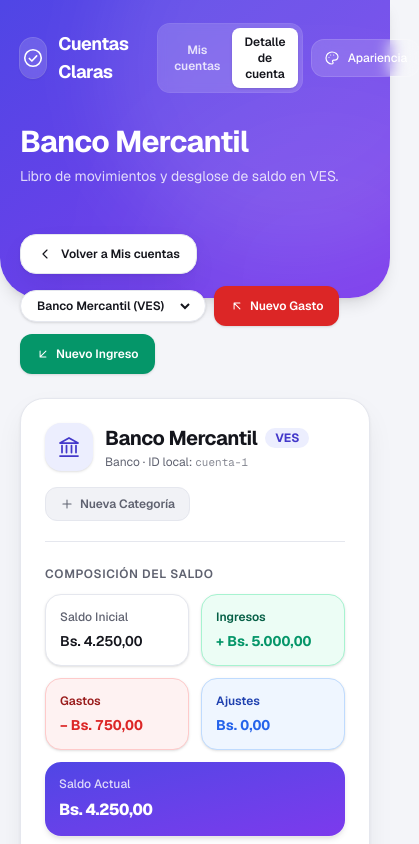
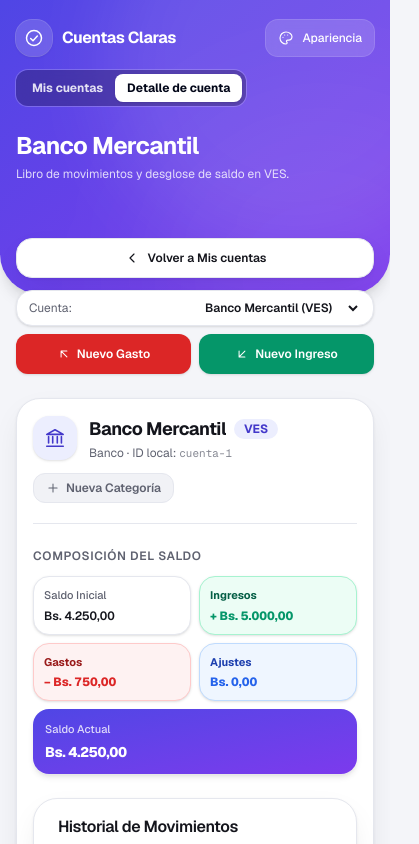
Before and after one commit to CI3715/Grupo1_MakeNoMistake, a Next.js app in the folder app/: page / in a window 390 px wide. Both pictures are taken after a click on the button "Detalle de cuenta". Shown: the top 844 px of the page, 419 px wide, since content can reach past the window. Built offline with nearby package versions, Linux system fonts and the light colour scheme.

Commit message:
fix(ui): corregir contraste en modo oscuro, legibilidad de switch y responsividad movil

```diff
--- a/app/app/components/ComposicionSaldo.tsx
+++ b/app/app/components/ComposicionSaldo.tsx
@@ -14,43 +14,58 @@
       <h3 id="titulo-composicion" className="mb-3 text-xs font-semibold uppercase tracking-wider text-suave">
         Composición del Saldo
       </h3>
-      <div className="grid grid-cols-2 gap-3 sm:grid-cols-5">
+      <div className="grid grid-cols-2 gap-2 sm:gap-3 sm:grid-cols-5">
         {/* Saldo Inicial */}
-        <div className="rounded-2xl border border-borde bg-superficie p-3.5 shadow-sm">
-          <span className="block text-xs font-medium text-suave">Saldo Inicial</span>
-          <span className="mt-1.5 block text-sm font-semibold tabular-nums text-texto sm:text-base">
+        <div className="rounded-2xl border border-borde bg-superficie p-2.5 shadow-sm sm:p-3.5">
+          <span className="block text-[11px] font-medium text-suave sm:text-xs">Saldo Inicial</span>
+          <span
+            title={formatearMontoLocal(composicion.saldo_inicial, simbolo)}
+            className="mt-1 block truncate text-xs font-semibold tabular-nums text-texto sm:mt-1.5 sm:text-base"
+          >
             {formatearMontoLocal(composicion.saldo_inicial, simbolo)}
           </span>
         </div>
 
         {/* Ingresos */}
-        <div className="rounded-2xl border border-exito-borde bg-exito-suave p-3.5 shadow-sm">
-          <span className="block text-xs font-semibold text-exito-texto">Ingresos</span>
-          <span className="mt-1.5 block text-sm font-bold tabular-nums text-exito sm:text-base">
+        <div className="rounded-2xl border border-exito-borde bg-exito-suave p-2.5 shadow-sm sm:p-3.5">
+          <span className="block text-[11px] font-bold text-exito-texto sm:text-xs">Ingresos</span>
+          <span
+            title={`+ ${formatearMontoLocal(composicion.total_ingresos, simbolo)}`}
+            className="mt-1 block truncate text-xs font-extrabold tabular-nums text-exito sm:mt-1.5 sm:text-base"
+          >
             + {formatearMontoLocal(composicion.total_ingresos, simbolo)}
           </span>
         </div>
 
         {/* Gastos */}
-        <div className="rounded-2xl border border-peligro-borde bg-peligro-suave p-3.5 shadow-sm">
-          <span className="block text-xs font-semibold text-peligro-texto">Gastos</span>
-          <span className="mt-1.5 block text-sm font-bold tabular-nums text-peligro sm:text-base">
+        <div className="rounded-2xl border border-peligro-borde bg-peligro-suave p-2.5 shadow-sm sm:p-3.5">
+          <span className="block text-[11px] font-bold text-peligro-texto sm:text-xs">Gastos</span>
+          <span
+            title={`− ${formatearMontoLocal(composicion.total_gastos, simbolo)}`}
+            className="mt-1 block truncate text-xs font-extrabold tabular-nums text-peligro sm:mt-1.5 sm:text-base"
+          >
             − {formatearMontoLocal(composicion.total_gastos, simbolo)}
           </span>
         </div>
 
         {/* Ajustes */}
-        <div className="rounded-2xl border border-info-borde bg-info-suave p-3.5 shadow-sm">
-          <span className="block text-xs font-semibold text-info-texto">Ajustes</span>
-          <span className="mt-1.5 block text-sm font-bold tabular-nums text-info sm:text-base">
+        <div className="rounded-2xl border border-info-borde bg-info-suave p-2.5 shadow-sm sm:p-3.5">
+          <span className="block text-[11px] font-bold text-info-texto sm:text-xs">Ajustes</span>
+          <span
+            title={formatearMontoLocal(composicion.total_ajustes, simbolo)}
+            className="mt-1 block truncate text-xs font-extrabold tabular-nums text-info sm:mt-1.5 sm:text-base"
+          >
             {formatearMontoLocal(composicion.total_ajustes, simbolo)}
           </span>
         </div>
 
         {/* Saldo Actual */}
-        <div className="col-span-2 rounded-2xl bg-linear-to-br from-grad-a to-grad-b p-3.5 text-white shadow-md ring-1 ring-white/20 sm:col-span-1">
-          <span className="block text-xs font-medium text-white/80">Saldo Actual</span>
-          <span className="mt-1.5 block text-base font-extrabold tabular-nums tracking-tight sm:text-lg">
+        <div className="col-span-2 rounded-2xl bg-linear-to-br from-grad-a to-grad-b p-3 text-white shadow-md ring-1 ring-white/20 sm:col-span-1 sm:p-3.5">
+          <span className="block text-[11px] font-medium text-white/80 sm:text-xs">Saldo Actual</span>
+          <span
+            title={formatearMontoLocal(saldoActual, simbolo)}
+            className="mt-1 block truncate text-sm font-extrabold tabular-nums tracking-tight sm:mt-1.5 sm:text-lg"
+          >
             {formatearMontoLocal(saldoActual, simbolo)}
           </span>
         </div>
--- a/app/app/components/DetalleCuenta.tsx
+++ b/app/app/components/DetalleCuenta.tsx
@@ -121,24 +121,24 @@
   return (
     <div className="space-y-6">
       {/* Barra de navegación superior con botón Volver y selector de cuentas */}
-      <div className="flex flex-wrap items-center justify-between gap-3">
+      <div className="flex flex-col gap-3 sm:flex-row sm:items-center sm:justify-between">
         <button
           type="button"
           onClick={onVolver}
-          className="inline-flex h-10 items-center gap-2 rounded-2xl border border-borde bg-superficie px-4 text-xs font-semibold text-texto shadow-suave transition hover:bg-superficie-2 hover:border-acento focus-visible:outline-2 focus-visible:outline-acento sm:text-sm"
+          className="inline-flex h-10 items-center justify-center gap-2 rounded-2xl border border-borde bg-superficie px-4 text-xs font-semibold text-texto shadow-suave transition hover:bg-superficie-2 hover:border-acento focus-visible:outline-2 focus-visible:outline-acento sm:w-auto sm:text-sm"
         >
           <IconoFlechaAtras width={16} height={16} />
           <span>Volver a Mis cuentas</span>
         </button>
 
-        <div className="flex flex-wrap items-center gap-2">
+        <div className="flex flex-col gap-2 w-full sm:w-auto sm:flex-row sm:items-center">
           {cuentas.length > 1 && (
-            <div className="flex items-center gap-1.5 rounded-2xl border border-borde bg-superficie px-3 py-1.5 shadow-sm">
-              <span className="text-xs text-suave hidden sm:inline">Cuenta:</span>
+            <div className="flex w-full sm:w-auto items-center justify-between sm:justify-start gap-1.5 rounded-2xl border border-borde bg-superficie px-3 py-2 shadow-sm">
+              <span className="text-xs text-suave">Cuenta:</span>
               <select
                 value={cuenta.id}
                 onChange={(e) => onCambiarCuenta(e.target.value)}
-                className="bg-transparent text-xs font-semibold text-texto outline-none cursor-pointer"
+                className="bg-transparent text-xs font-semibold text-texto outline-none cursor-pointer max-w-[200px] truncate"
               >
                 {cuentas.map((c) => (
                   <option key={c.id} value={c.id} className="bg-superficie text-texto">
@@ -149,10 +149,11 @@
             </div>
           )}
 
+          <div className="grid grid-cols-2 gap-2 w-full sm:w-auto sm:flex sm:flex-row">
             <button
               type="button"
               onClick={() => abrirModalMovimiento('gasto')}
-            className="inline-flex h-10 items-center gap-1.5 rounded-xl bg-peligro px-4 text-xs font-semibold text-white shadow-sm transition hover:brightness-110 active:scale-[0.98] sm:text-sm"
+              className="inline-flex h-10 items-center justify-center gap-1.5 rounded-xl bg-peligro px-4 text-xs font-semibold text-white shadow-sm transition hover:brightness-110 active:scale-[0.98] sm:text-sm"
             >
               <IconoGasto width={14} height={14} />
               Nuevo Gasto
@@ -160,25 +161,26 @@
             <button
               type="button"
               onClick={() => abrirModalMovimiento('ingreso')}
-            className="inline-flex h-10 items-center gap-1.5 rounded-xl bg-exito px-4 text-xs font-semibold text-white shadow-sm transition hover:brightness-110 active:scale-[0.98] sm:text-sm"
+              className="inline-flex h-10 items-center justify-center gap-1.5 rounded-xl bg-exito px-4 text-xs font-semibold text-white shadow-sm transition hover:brightness-110 active:scale-[0.98] sm:text-sm"
             >
               <IconoIngreso width={14} height={14} />
               Nuevo Ingreso
             </button>
           </div>
         </div>
+      </div>
 
       {/* Tarjeta principal con detalle y composición */}
-      <div className="rounded-3xl border border-borde bg-superficie p-6 shadow-suave">
+      <div className="rounded-3xl border border-borde bg-superficie p-4 sm:p-6 shadow-suave">
         {/* Cabecera interna de la cuenta */}
-        <div className="mb-6 flex flex-wrap items-center justify-between gap-4 border-b border-borde pb-5">
+        <div className="mb-6 flex flex-wrap items-center justify-between gap-3 border-b border-borde pb-5">
           <div className="flex items-center gap-3">
-            <span className="grid size-12 place-items-center rounded-2xl bg-acento-suave text-acento-texto shadow-sm">
-              <IconoTipo tipo={cuenta.tipo} width={24} height={24} />
+            <span className="grid size-11 sm:size-12 shrink-0 place-items-center rounded-2xl bg-acento-suave text-acento-texto shadow-sm">
+              <IconoTipo tipo={cuenta.tipo} width={22} height={22} />
             </span>
-            <div>
-              <div className="flex items-center gap-2">
-                <h3 className="text-xl font-bold tracking-tight text-texto sm:text-2xl">
+            <div className="min-w-0">
+              <div className="flex items-center gap-2 flex-wrap">
+                <h3 className="text-lg font-bold tracking-tight text-texto sm:text-2xl truncate">
                   {cuenta.nombre}
                 </h3>
                 <span className="rounded-full bg-acento-suave px-2.5 py-0.5 text-xs font-bold text-acento-texto">
@@ -197,7 +199,7 @@
               setTipoCategoriaModal('gasto');
               setModalCategoria(true);
             }}
-            className="inline-flex items-center gap-1.5 rounded-xl border border-borde bg-superficie-2 px-3.5 py-2 text-xs font-semibold text-suave transition hover:border-acento hover:text-texto"
+            className="inline-flex items-center gap-1.5 rounded-xl border border-borde bg-superficie-2 px-3 py-1.5 text-xs font-semibold text-suave transition hover:border-acento hover:text-texto"
           >
             <IconoMas width={14} height={14} />
             Nueva Categoría
--- a/app/app/components/DialogoAdvertencia.tsx
+++ b/app/app/components/DialogoAdvertencia.tsx
@@ -55,7 +55,7 @@
           <button
             type="button"
             onClick={onConfirmar}
-            className="rounded-xl bg-aviso px-5 py-2 text-xs font-semibold text-white shadow-sm transition hover:brightness-110 active:scale-[0.98]"
+            className="rounded-xl bg-aviso px-5 py-2 text-xs font-bold text-slate-950 shadow-sm transition hover:brightness-110 active:scale-[0.98]"
           >
             Continuar y registrar
           </button>
--- a/app/app/components/FormularioMovimiento.tsx
+++ b/app/app/components/FormularioMovimiento.tsx
@@ -37,7 +37,7 @@
   const [enviando, setEnviando] = useState(false);
 
   const categoriasFiltradas = categorias.filter(
-    (c) => c.tipo.toLowerCase() === tipo.toLowerCase() && !c.de_fabrica
+    (c) => c.tipo.toLowerCase() === tipo.toLowerCase()
   );
 
   const handleSubmit = async (e: React.FormEvent) => {
--- a/app/app/components/MisCuentas.tsx
+++ b/app/app/components/MisCuentas.tsx
@@ -62,7 +62,7 @@
         aria-labelledby="titulo-panel"
         className="min-w-0 overflow-hidden rounded-3xl border border-borde bg-superficie shadow-suave"
       >
-        <div className="flex items-center justify-between gap-4 border-b border-borde px-6 py-4">
+        <div className="flex items-center justify-between gap-4 border-b border-borde px-4 py-3.5 sm:px-6 sm:py-4">
           <div>
             <h2 id="titulo-panel" className="text-lg font-semibold tracking-tight text-texto">
               {mostrarFormulario ? 'Nueva cuenta' : 'Cuentas'}
--- a/app/app/page.tsx
+++ b/app/app/page.tsx
@@ -208,31 +208,38 @@
           <div className="absolute -bottom-44 left-1/3 size-96 rounded-full bg-white/5 blur-3xl" />
         </div>
 
-        <div className="relative mx-auto w-full max-w-5xl px-5 pt-6 sm:px-8">
-          {/* Barra superior de navegación */}
-          <header className="flex items-center justify-between gap-4">
-            <div className="flex items-center gap-3">
-              <span className="grid size-10 place-items-center rounded-2xl bg-white/15 shadow-sm ring-1 ring-white/25 backdrop-blur-xs">
-                <IconoLogo width={22} height={22} />
-              </span>
-              <div>
-                <span className="text-lg font-bold tracking-tight">Cuentas Claras</span>
-                <span className="hidden ml-2 rounded-md bg-white/15 px-2 py-0.5 text-[10px] font-semibold tracking-wider text-white/90 sm:inline">
-                  LOCAL-FIRST
+        <div className="relative mx-auto w-full max-w-5xl px-4 pt-5 sm:px-8 sm:pt-6">
+          {/* Barra superior de navegación adaptada a móvil y escritorio */}
+          <header className="flex flex-col gap-3.5 sm:flex-row sm:items-center sm:justify-between sm:gap-4">
+            <div className="flex items-center justify-between">
+              <div className="flex items-center gap-2.5">
+                <span className="grid size-9 place-items-center rounded-2xl bg-white/15 shadow-sm ring-1 ring-white/25 backdrop-blur-xs sm:size-10">
+                  <IconoLogo width={20} height={20} />
                 </span>
+                <div>
+                  <span className="text-base font-bold tracking-tight sm:text-lg">Cuentas Claras</span>
+                  <span className="hidden ml-2 rounded-md bg-white/15 px-2 py-0.5 text-[10px] font-semibold tracking-wider text-white/90 sm:inline">
+                    LOCAL-FIRST
+                  </span>
+                </div>
+              </div>
+
+              {/* En móviles (< 640px), el selector de apariencia va a la derecha del logo */}
+              <div className="sm:hidden">
+                <SelectorApariencia />
               </div>
             </div>
 
-            <div className="flex items-center gap-2.5">
-              {/* Píldora de navegación entre vistas */}
-              <nav aria-label="Vistas principales" className="flex rounded-xl bg-white/15 p-1 ring-1 ring-white/20 backdrop-blur-xs">
+            <div className="flex items-center justify-between gap-2.5 sm:justify-end">
+              {/* Píldora de navegación entre vistas con contraste perfecto */}
+              <nav aria-label="Vistas principales" className="flex rounded-xl bg-black/25 p-1 ring-1 ring-white/20 backdrop-blur-md">
                 <button
                   type="button"
                   onClick={() => setPantallaActual('mis-cuentas')}
-                  className={`rounded-lg px-3 py-1.5 text-xs font-semibold transition ${
+                  className={`rounded-lg px-3 py-1.5 text-xs font-bold transition ${
                     pantallaActual === 'mis-cuentas'
-                      ? 'bg-white text-texto shadow-sm'
-                      : 'text-white/80 hover:text-white'
+                      ? 'bg-white text-slate-950 shadow-sm'
+                      : 'text-white/85 hover:text-white hover:bg-white/10'
                   }`}
                 >
                   Mis cuentas
@@ -246,10 +253,10 @@
                       }
                       setPantallaActual('detalle-cuenta');
                     }}
-                    className={`rounded-lg px-3 py-1.5 text-xs font-semibold transition ${
+                    className={`rounded-lg px-3 py-1.5 text-xs font-bold transition ${
                       pantallaActual === 'detalle-cuenta'
-                        ? 'bg-white text-texto shadow-sm'
-                        : 'text-white/80 hover:text-white'
+                        ? 'bg-white text-slate-950 shadow-sm'
+                        : 'text-white/85 hover:text-white hover:bg-white/10'
                     }`}
                   >
                     Detalle de cuenta
@@ -257,17 +264,19 @@
                 )}
               </nav>
 
-              {/* Selector de apariencia (tema y paletas) */}
-              <SelectorApariencia />
+              {/* En escritorio (>= 640px), el selector va al final de la barra */}
+              <div className="hidden sm:block">
+                <SelectorApariencia />
+              </div>
             </div>
           </header>
 
           {/* Título de la cabecera */}
-          <div className="mt-8">
-            <h1 className="text-3xl font-bold tracking-tight sm:text-4xl">
+          <div className="mt-6 sm:mt-8">
+            <h1 className="text-2xl font-bold tracking-tight sm:text-4xl">
               {pantallaActual === 'mis-cuentas' ? 'Mis cuentas' : detalleCuenta?.cuenta.nombre || 'Detalle de cuenta'}
             </h1>
-            <p className="mt-1.5 text-sm text-white/80">
+            <p className="mt-1 text-xs text-white/80 sm:mt-1.5 sm:text-sm">
               {pantallaActual === 'mis-cuentas'
                 ? 'Todas tus cuentas y saldos guardados localmente en este dispositivo.'
                 : `Libro de movimientos y desglose de saldo en ${detalleCuenta?.cuenta.moneda || ''}.`}
@@ -277,7 +286,7 @@
       </div>
 
       {/* Contenido principal, superpuesto a la cabecera con margen negativo */}
-      <main className="relative mx-auto -mt-16 w-full max-w-5xl px-5 sm:px-8">
+      <main className="relative mx-auto -mt-14 w-full max-w-5xl px-4 sm:-mt-16 sm:px-8">
         {pantallaActual === 'mis-cuentas' ? (
           <MisCuentas
             monedas={monedas}
--- a/app/app/utils/mock-dev.ts
+++ b/app/app/utils/mock-dev.ts
@@ -49,13 +49,17 @@
 ];
 
 const CATEGORIAS_INICIALES: Categoria[] = [
-  { id: 'cat-1', nombre: 'Supermercado', tipo: 'gasto', de_fabrica: false },
-  { id: 'cat-2', nombre: 'Salud y Farmacia', tipo: 'gasto', de_fabrica: false },
-  { id: 'cat-3', nombre: 'Restaurantes', tipo: 'gasto', de_fabrica: false },
-  { id: 'cat-4', nombre: 'Servicios Básicos', tipo: 'gasto', de_fabrica: false },
-  { id: 'cat-5', nombre: 'Salario / Nómina', tipo: 'ingreso', de_fabrica: false },
-  { id: 'cat-6', nombre: 'Transferencia Familiar', tipo: 'ingreso', de_fabrica: false },
-  { id: 'cat-7', nombre: 'Venta de Servicios', tipo: 'ingreso', de_fabrica: false },
+  { id: 'cat-1', nombre: 'Alimentación', tipo: 'gasto', de_fabrica: true },
+  { id: 'cat-2', nombre: 'Transporte', tipo: 'gasto', de_fabrica: true },
+  { id: 'cat-3', nombre: 'Servicios', tipo: 'gasto', de_fabrica: true },
+  { id: 'cat-4', nombre: 'Salud', tipo: 'gasto', de_fabrica: true },
+  { id: 'cat-5', nombre: 'Educación', tipo: 'gasto', de_fabrica: true },
+  { id: 'cat-6', nombre: 'Entretenimiento', tipo: 'gasto', de_fabrica: true },
+  { id: 'cat-7', nombre: 'Otros gastos', tipo: 'gasto', de_fabrica: true },
+  { id: 'cat-8', nombre: 'Salario', tipo: 'ingreso', de_fabrica: true },
+  { id: 'cat-9', nombre: 'Ventas', tipo: 'ingreso', de_fabrica: true },
+  { id: 'cat-10', nombre: 'Regalos', tipo: 'ingreso', de_fabrica: true },
+  { id: 'cat-11', nombre: 'Otros ingresos', tipo: 'ingreso', de_fabrica: true },
 ];
 
 const MOVIMIENTOS_INICIALES: Record<string, Movimiento[]> = {
```
Also changed, not shown: app/app/components/ListaCuentas.tsx (+5 -5 lines), app/app/components/ListaMovimientos.tsx (+71 -1 lines), app/app/globals.css (+20 -19 lines). Lines whose indentation alone changed are shown as unchanged.
